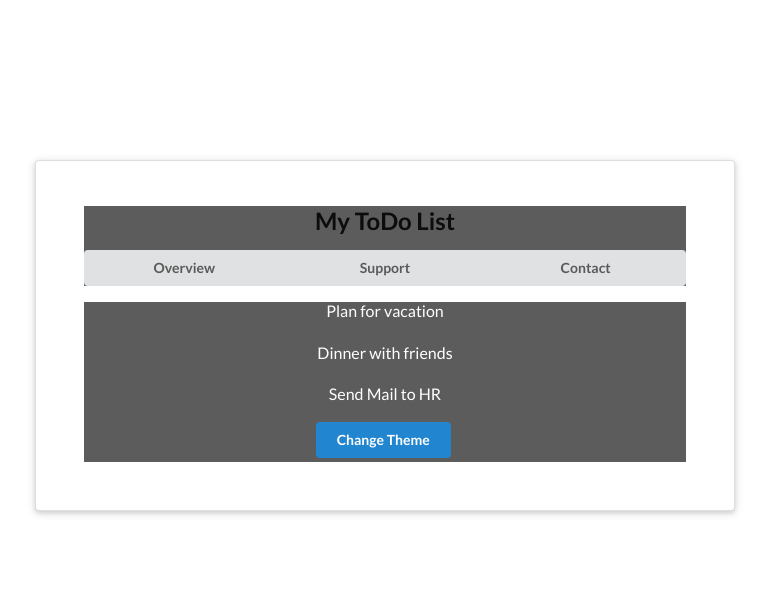
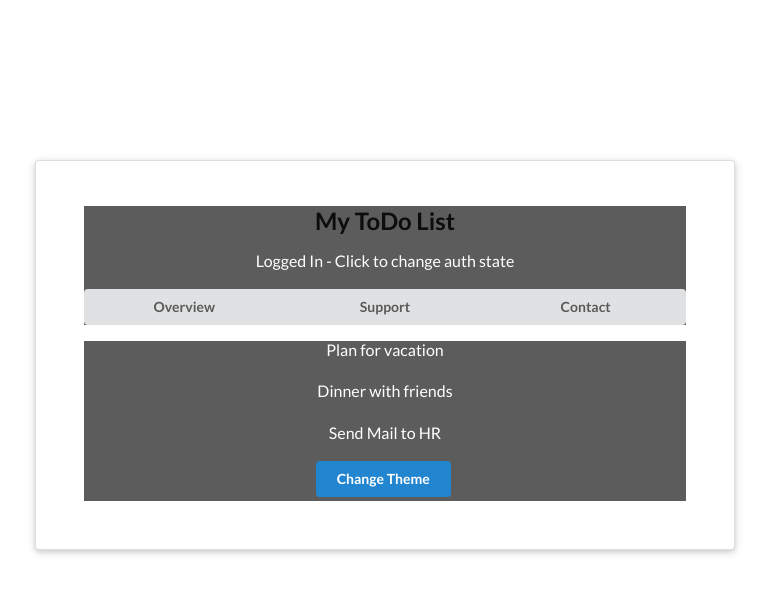
Before and after one commit to bmurenzi25/react-playground, a React (Create React App) app: page /user/1 in a window 1280 px wide. Shown: the top 594 px of the page, without its empty margins (255-1024 px from the left). Built offline with nearby package versions, Linux system fonts and the light colour scheme.

Commit message:
add multiple contexts

```diff
--- a/src/App.js
+++ b/src/App.js
@@ -3,15 +3,18 @@ import Navbar from './components/Navbar';
 import TodoList from './components/TodoList';
 import './App.css';
 import ThemeContextProvider from './contexts/ThemeContext';
+import AuthContextProvider from './contexts/AuthContext';
 
 const App = () => {
   return (
     <div className='App'>
       <div className='ui raised very padded text container segment'>
-        <ThemeContextProvider>
-          <Navbar />
-          <TodoList />
-        </ThemeContextProvider>
+          <AuthContextProvider>
+                <ThemeContextProvider>
+                    <Navbar />
+                    <TodoList />
+                </ThemeContextProvider>
+          </AuthContextProvider>
       </div>
     </div>
   );
--- a/src/components/Navbar.js
+++ b/src/components/Navbar.js
@@ -1,8 +1,14 @@
 import { render } from '@testing-library/react';
 import React from 'react'
+import { AuthContext } from '../contexts/AuthContext';
 import { ThemeContext } from '../contexts/ThemeContext'
 
 const Navbar = () => {
+    return (
+        <AuthContext.Consumer>
+            {(context) => {
+                const { isLoggedIn, changeAuthStatus } = context
+                const message = isLoggedIn ? 'Logged In' : 'Logged out';
                 return (
                     <ThemeContext.Consumer>
                         {(context) => {
@@ -12,6 +18,7 @@ const Navbar = () => {
                             return (
                                 <nav style={{ background: theme.background, color: theme.text }}>
                                     <h2 className='ui centered header' style={{ textAlign: 'center' }}>My ToDo List</h2>
+                                    <p onClick={ changeAuthStatus } style={{ textAlign: 'center' }}>{ message } - Click to change auth state</p>
                                     <div className='ui three buttons'>
                                         <button className='ui button'>Overview</button>
                                         <button className='ui button'>Support</button>
@@ -22,6 +29,9 @@ const Navbar = () => {
                         }}
                     </ThemeContext.Consumer>
                 )
+            }}
+        </AuthContext.Consumer>
+    )
 }
 
 export default Navbar
--- a/src/contexts/AuthContext.js
+++ b/src/contexts/AuthContext.js
@@ -5,9 +5,13 @@ class AuthContextProvider extends Component {
     state = {
         isLoggedIn: true
     }
+
+    toggleAuthState = () => {
+        this.setState({ isLoggedIn: !this.state.isLoggedIn })
+    }
   render() {
     return (
-      <AuthContext.Provider value={{ ...this.state }}>
+      <AuthContext.Provider value={{ ...this.state, changeAuthStatus: this.toggleAuthState }}>
           { this.props.children }
       </AuthContext.Provider>
     )
```
Lines whose indentation alone changed are shown as unchanged.
